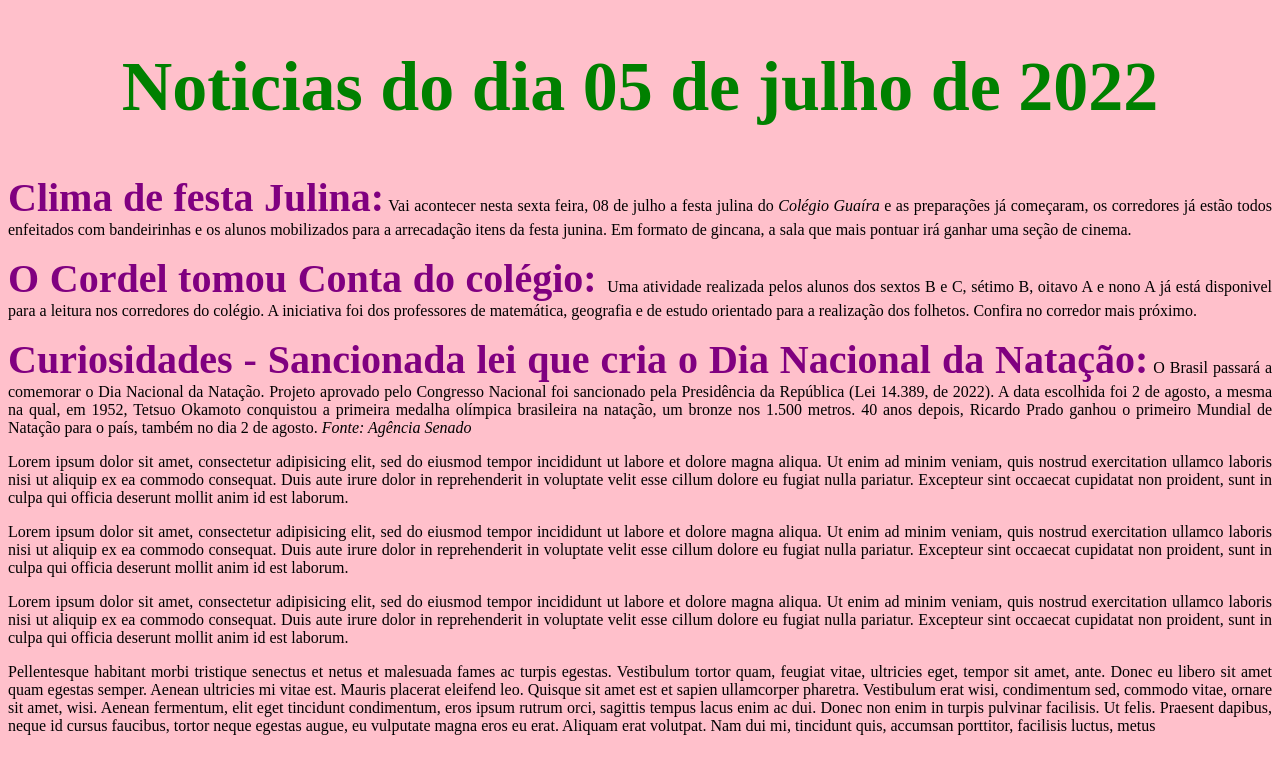
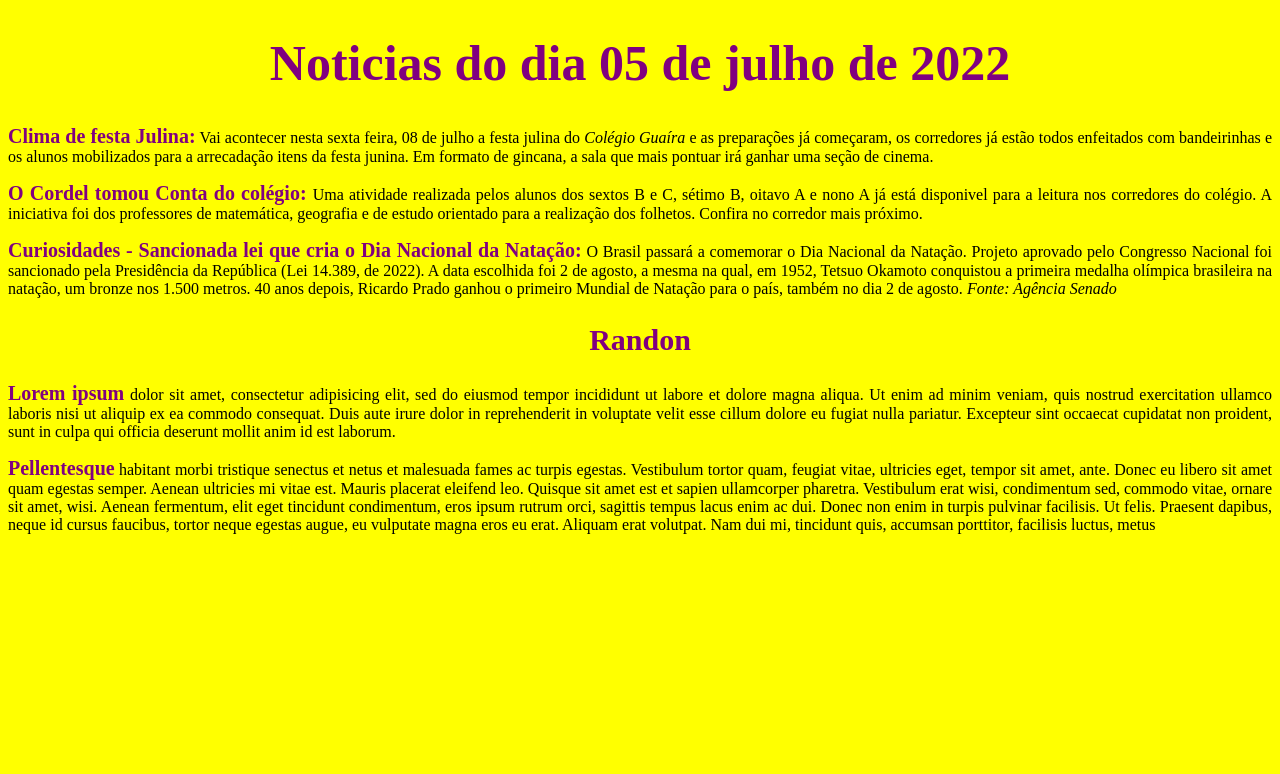
Before and after one commit to heroideallstar/programacao, a plain HTML site: page index.html in a window 1280 px wide. Drawn offline with Linux system fonts and the light colour scheme.

Commit message:
Add files via upload

```diff
--- a/index.html
+++ b/index.html
@@ -10,24 +10,13 @@
 	<p><b>Clima de festa Julina:</b> Vai acontecer nesta sexta feira, 08 de julho a festa julina do <i>Colégio Guaíra</i> e as preparações já começaram, os corredores já estão todos enfeitados com bandeirinhas e os alunos mobilizados para a arrecadação itens da festa junina. Em formato de gincana, a sala que mais pontuar irá ganhar uma seção de cinema.</p>
 	<p><b>O Cordel tomou Conta do colégio: </b> Uma atividade realizada pelos alunos dos sextos B e C, sétimo B, oitavo A e nono A já está disponivel para a leitura nos corredores do colégio. A iniciativa foi dos professores de matemática, geografia e de estudo orientado para a realização dos folhetos. Confira no corredor mais próximo.</p>
 	<p><b> Curiosidades - Sancionada lei que cria o Dia Nacional da Natação:</b> O Brasil passará a comemorar o Dia Nacional da Natação. Projeto aprovado pelo Congresso Nacional foi sancionado pela Presidência da República (Lei 14.389, de 2022). A data escolhida foi 2 de agosto, a mesma na qual, em 1952, Tetsuo Okamoto conquistou a primeira medalha olímpica brasileira na natação, um bronze nos 1.500 metros. 40 anos depois, Ricardo Prado ganhou o primeiro Mundial de Natação para o país, também no dia 2 de agosto. <i>Fonte: Agência Senado</i></p>
- 	<p> Lorem ipsum dolor sit amet, consectetur adipisicing elit, sed do eiusmod
+	<h2>Randon</h2>
+ 	<p><b>Lorem ipsum</b> dolor sit amet, consectetur adipisicing elit, sed do eiusmod
  	tempor incididunt ut labore et dolore magna aliqua. Ut enim ad minim veniam,
  	quis nostrud exercitation ullamco laboris nisi ut aliquip ex ea commodo
  	consequat. Duis aute irure dolor in reprehenderit in voluptate velit esse
  	cillum dolore eu fugiat nulla pariatur. Excepteur sint occaecat cupidatat non
  	proident, sunt in culpa qui officia deserunt mollit anim id est laborum.</p>
- 	<p> Lorem ipsum dolor sit amet, consectetur adipisicing elit, sed do eiusmod
- 	tempor incididunt ut labore et dolore magna aliqua. Ut enim ad minim veniam,
- 	quis nostrud exercitation ullamco laboris nisi ut aliquip ex ea commodo
- 	consequat. Duis aute irure dolor in reprehenderit in voluptate velit esse
- 	cillum dolore eu fugiat nulla pariatur. Excepteur sint occaecat cupidatat non
- 	proident, sunt in culpa qui officia deserunt mollit anim id est laborum. </p>
- 	<p> Lorem ipsum dolor sit amet, consectetur adipisicing elit, sed do eiusmod
- 	tempor incididunt ut labore et dolore magna aliqua. Ut enim ad minim veniam,
- 	quis nostrud exercitation ullamco laboris nisi ut aliquip ex ea commodo
- 	consequat. Duis aute irure dolor in reprehenderit in voluptate velit esse
- 	cillum dolore eu fugiat nulla pariatur. Excepteur sint occaecat cupidatat non
- 	proident, sunt in culpa qui officia deserunt mollit anim id est laborum. </p>
- 	<p>Pellentesque habitant morbi tristique senectus et netus et malesuada fames ac turpis egestas. Vestibulum tortor quam, feugiat vitae, ultricies eget, tempor sit amet, ante. Donec eu libero sit amet quam egestas semper. Aenean ultricies mi vitae est. Mauris placerat eleifend leo. Quisque sit amet est et sapien ullamcorper pharetra. Vestibulum erat wisi, condimentum sed, commodo vitae, ornare sit amet, wisi. Aenean fermentum, elit eget tincidunt condimentum, eros ipsum rutrum orci, sagittis tempus lacus enim ac dui. Donec non enim in turpis pulvinar facilisis. Ut felis. Praesent dapibus, neque id cursus faucibus, tortor neque egestas augue, eu vulputate magna eros eu erat. Aliquam erat volutpat. Nam dui mi, tincidunt quis, accumsan porttitor, facilisis luctus, metus</p>
+ 	<p><b>Pellentesque</b> habitant morbi tristique senectus et netus et malesuada fames ac turpis egestas. Vestibulum tortor quam, feugiat vitae, ultricies eget, tempor sit amet, ante. Donec eu libero sit amet quam egestas semper. Aenean ultricies mi vitae est. Mauris placerat eleifend leo. Quisque sit amet est et sapien ullamcorper pharetra. Vestibulum erat wisi, condimentum sed, commodo vitae, ornare sit amet, wisi. Aenean fermentum, elit eget tincidunt condimentum, eros ipsum rutrum orci, sagittis tempus lacus enim ac dui. Donec non enim in turpis pulvinar facilisis. Ut felis. Praesent dapibus, neque id cursus faucibus, tortor neque egestas augue, eu vulputate magna eros eu erat. Aliquam erat volutpat. Nam dui mi, tincidunt quis, accumsan porttitor, facilisis luctus, metus</p>
 </body>
 </html>
--- a/style.css
+++ b/style.css
@@ -1,14 +1,19 @@
 body{
-	background-color: pink;
+	background-color: yellow;
 }
 h1{
 	text-align: center;
-	color: green;
-	font-size: 70px;
+	color: purple;
+	font-size: 50px;
+}
+h2{
+	text-align: center;
+	color:purple;
+	font-size: 30px
 }
 b{
 	color: purple;
-	font-size: 40px;
+	font-size: 20px;
 }
 p{
 	text-align: justify;
```
